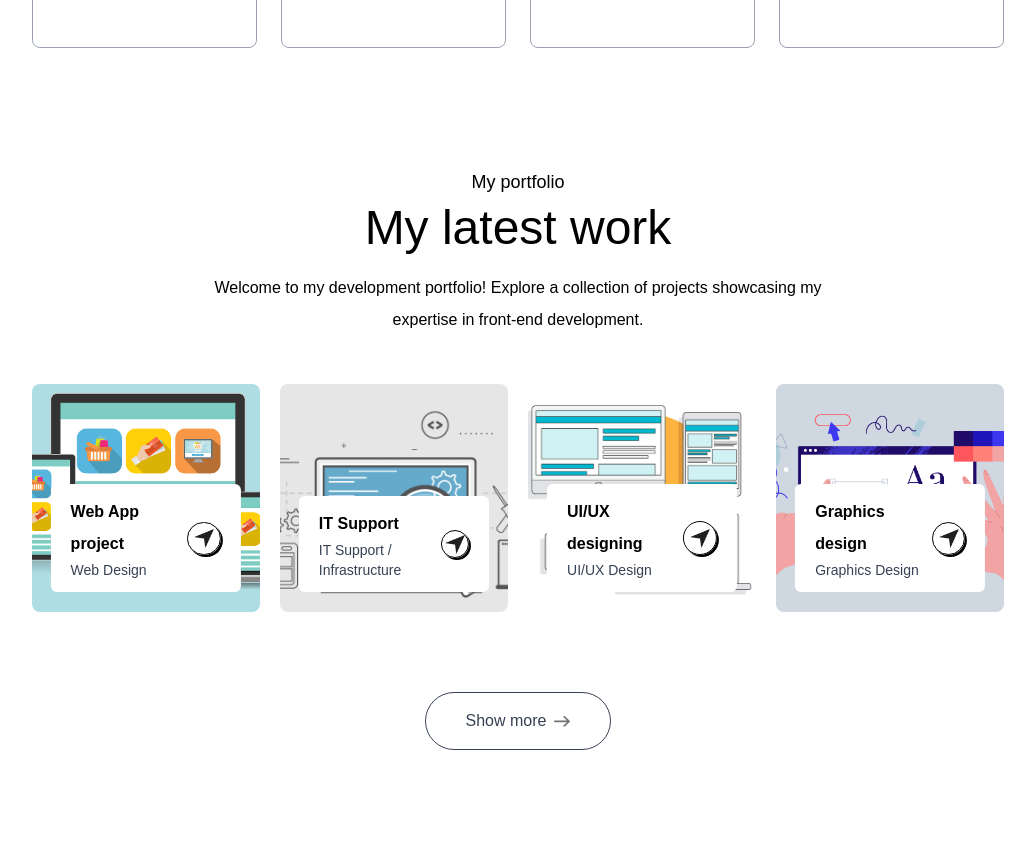
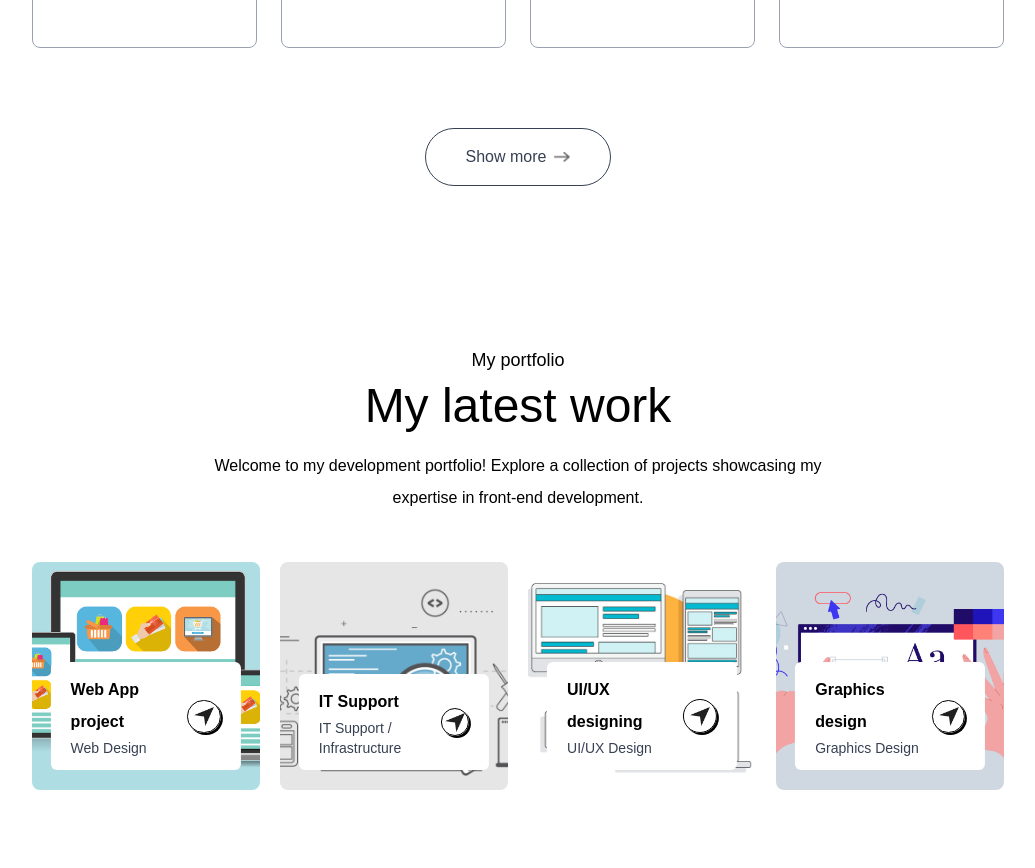
Before and after one commit to PangDev666/Web-Portfolio, a Next.js app: page / in a window 1280 px wide. Shown: the part 2320-3188 px from the top of the page, without its empty margins (122-1157 px from the left). Built offline with nearby package versions, Linux system fonts and the light colour scheme; a web font is replaced by a local one.

Commit message:
chang service is work

```diff
--- a/app/components/Services.jsx
+++ b/app/components/Services.jsx
@@ -68,6 +68,22 @@ const Services = ({ isDarkMode }) => {
           </motion.div>
         ))}
       </motion.div>
+
+      <motion.a
+              initial={{ opacity: 0 }}
+              whileInView={{ opacity: 1 }}
+              transition={{ delay: 1.1, duration: 0.5 }}
+              href="/AllProject"
+              className="w-max flex items-center justify-center gap-2 text-gray-700 border-[0.5px] border-gray-700 rounded-full py-3 px-10 mx-auto my-20 hover:bg-lightHover duration-500 dark:border-white dark:text-white dark:hover:bg-darkHover"
+            >
+              Show more{" "}
+              <Image
+                src={isDarkMode ? assets.right_arrow_white : assets.right_arrow_bold}
+                alt="Right arrow"
+                className="w-4"
+              />
+            </motion.a>
+
     </motion.div>
   );
 };
--- a/app/components/Work.jsx
+++ b/app/components/Work.jsx
@@ -84,6 +84,7 @@ const Work = ({ isDarkMode }) => {
           className="w-4"
         />
       </motion.a>
+
     </motion.div>
   );
 };
```
